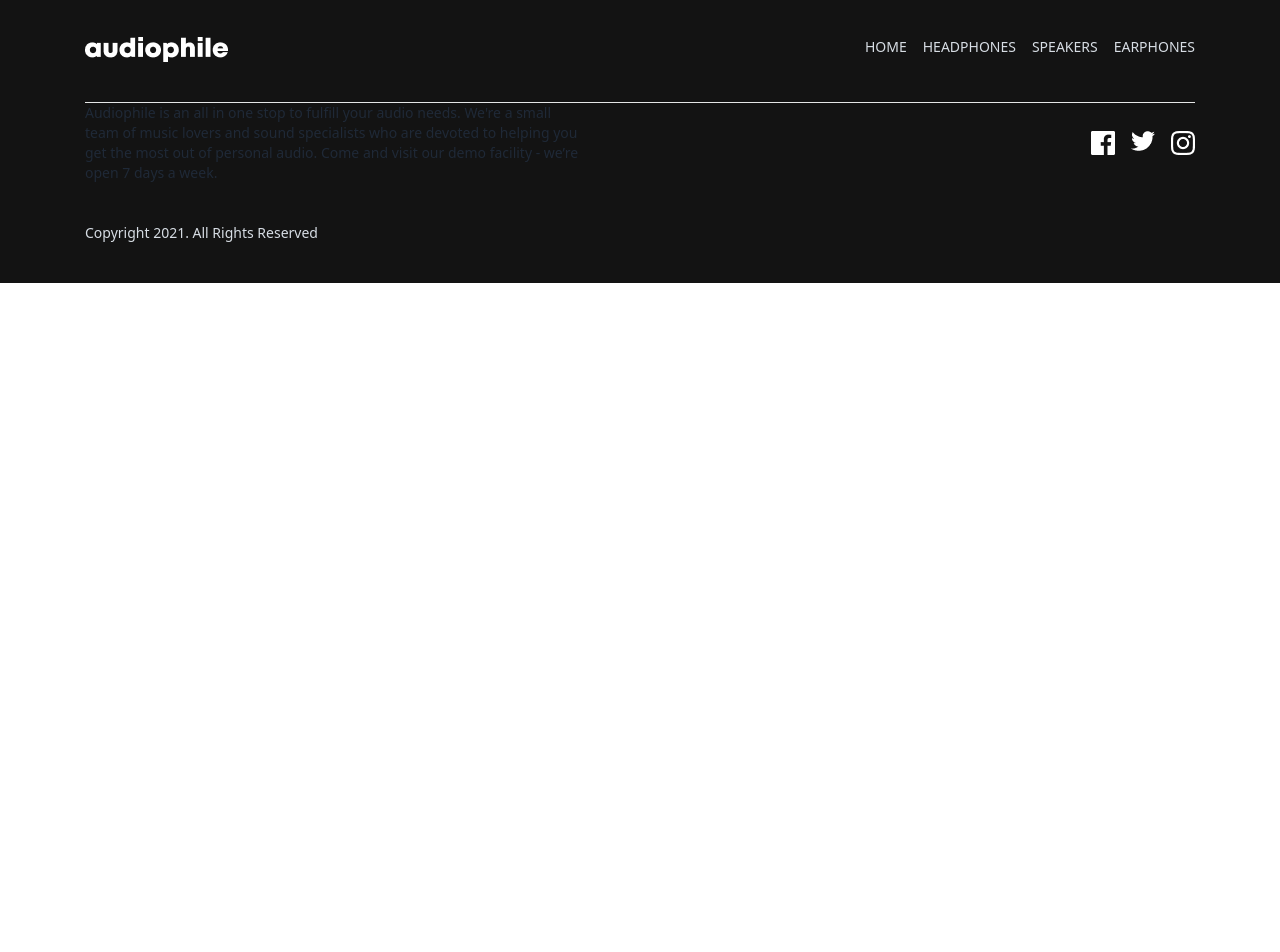
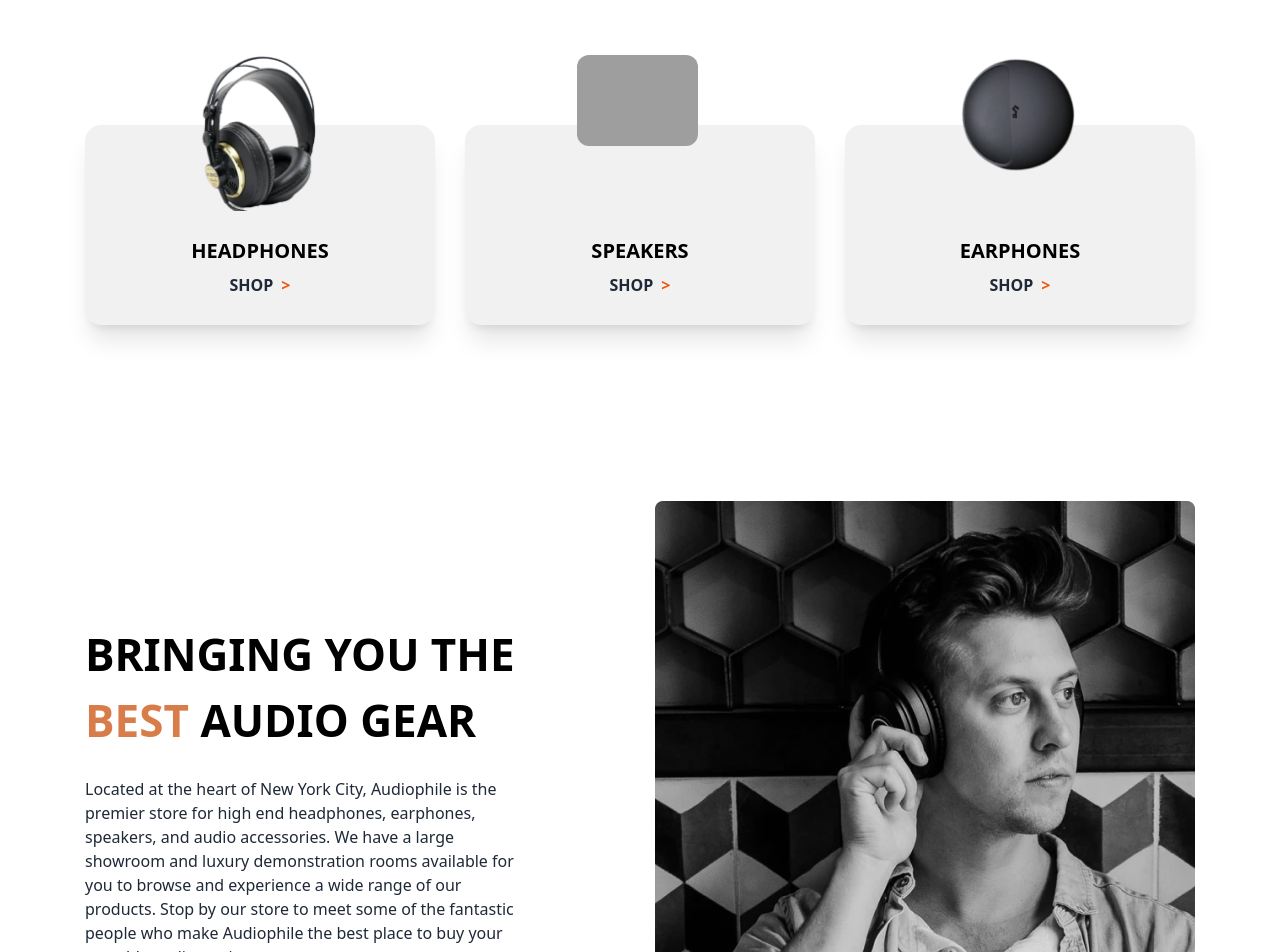
Before and after one commit to salohiddinnt17833i/7.exam, a React (Vite) app: page /headphones/1 in a window 1280 px wide. Shown: the part 260-1212 px from the top of the page. Before the commit the page ends 800 px from the top, so only its background shows below. Built offline with nearby package versions, Linux system fonts and the light colour scheme; no server answers; grey boxes are pictures that could not be loaded.

Commit message:
pages end

```diff
--- a/src/Components/Footer.jsx
+++ b/src/Components/Footer.jsx
@@ -31,7 +31,7 @@ function Footer() {
                         <div className="grid grid-flow-col gap-4">
                             <img className='cursor-pointer' src={face} alt="" />
                             <img className='cursor-pointer' src={twit} alt="" />
-                            <img className='cursor-pointer' src={ins} alt="" />
+                            <a href="https://www.instagram.com/2oo7_styleuz/"><img className='cursor-pointer' src={ins} alt="" /></a>
                         </div>
                     </nav>
                 </footer>
--- a/src/pages/Earphones.jsx
+++ b/src/pages/Earphones.jsx
@@ -8,7 +8,7 @@ import headphones from '../assets/home/headphones.png'
 import speakers from '../assets/home/zx9speaker.svg'
 import person from '../assets/home/person.png'
 import yx1earphones from '../assets/earphones/earphones.svg'
-
+import yx1earphone from '../assets/home/earphones.png'
 
 
 function Earphones() {
@@ -93,7 +93,7 @@ function Earphones() {
             <figure className='w-32 m-auto absolute z-20 mx-28 mt-[-70px]'>
               <img style={{
 
-              }} src={headphones} alt="Shoes" className="w-[121px] rounded-xl " />
+              }} src={yx1earphone} alt="Shoes" className="w-[121px] rounded-xl " />
             </figure>
             <div className="card w-[350px] bg-[#F1F1F1] h-[200px] shadow-xl">
 
--- a/src/pages/Headphones.jsx
+++ b/src/pages/Headphones.jsx
@@ -9,10 +9,7 @@ import { Link } from 'react-router-dom';
 
 import headphones from '../assets/home/headphones.png'
 import speakers from '../assets/home/zx9speaker.svg'
-import oval from '../assets/home/oval.png'
-import zx99speker from '../assets/home/zx9speaker.svg'
-import zx7spekerP from '../assets/home/zx7-speaker.png'
-import yx1earphones from '../assets/home/yx1-earphones.png'
+import yx1earphone from '../assets/home/earphones.png'
 import person from '../assets/home/person.png'
 import xx99headphones1 from '../assets/headphones/xx99-headphones1.png'
 import xx99headphones2 from '../assets/headphones/xx99-headphones2.png'
@@ -184,7 +181,7 @@ function Headphones() {
             <figure className='w-32 m-auto absolute z-20 mx-28 mt-[-70px]'>
               <img style={{
 
-              }} src={headphones} alt="Shoes" className="w-[121px] rounded-xl " />
+              }} src={yx1earphone} alt="Shoes" className="w-[121px] rounded-xl " />
             </figure>
             <div className="card w-[350px] bg-[#F1F1F1] h-[200px] shadow-xl">
 
--- a/src/pages/HedphonesDetailes.jsx
+++ b/src/pages/HedphonesDetailes.jsx
@@ -1,6 +1,10 @@
 import { useEffect, useState } from 'react';
 import { Link, useLocation, useParams } from 'react-router-dom';
 
+import headphones from '../assets/home/headphones.png'
+import speakers from '../assets/home/zx9speaker.svg'
+import yx1earphone from '../assets/home/earphones.png'
+import person from '../assets/home/person.png'
 function HedphonesDetailes() {
   const params = useParams();
   const location = useLocation()
@@ -25,6 +29,72 @@ function HedphonesDetailes() {
       <div className='w-full bg-white'>
 
       </div>
+
+      <div className='w-full bg-white'>
+        <div className='w-[1110px] py-32 m-auto flex items-center justify-between gap-3'>
+          <div className='Card-block'>
+            <figure className='w-32 m-auto absolute z-20 mx-28 mt-[-70px]'>
+              <img style={{
+
+              }} src={headphones} alt="Shoes" className="w-[121px] rounded-xl " />
+            </figure>
+            <div className="card w-[350px] bg-[#F1F1F1] h-[200px] shadow-xl">
+
+              <div className="card-body items-center text-center mt-20">
+                <h2 className="card-title text-black uppercase font-[18px]">HEADPHONES</h2>
+                <div className="card-atctions">
+                  <Link to={'headphones/xx99-mark-one-headphones'} className="font-bold flex items-center gap-2 hover:text-orange-600"><span>SHOP</span> <span className='text-orange-600'>></span></Link>
+                </div>
+              </div>
+            </div>
+          </div>
+          <div className='Card-block'>
+            <figure className='w-32 m-auto absolute z-20 mx-28 mt-[-70px]'>
+              <img style={{
+
+              }} src={speakers} alt="Shoes" className="w-[121px] rounded-xl " />
+            </figure>
+            <div className="card w-[350px] bg-[#F1F1F1] h-[200px] shadow-xl">
+
+              <div className="card-body items-center text-center mt-20">
+                <h2 className="card-title text-black uppercase font-[18px]">SPEAKERS</h2>
+                <div className="card-atctions">
+                  <Link to={'speakers/zx9-speaker'} className="font-bold flex items-center gap-2 hover:text-orange-600"><span>SHOP</span> <span className='text-orange-600'>></span></Link>
+                </div>
+              </div>
+            </div>
+          </div>
+          <div className='Card-block'>
+            <figure className='w-32 m-auto absolute z-20 mx-28 mt-[-70px]'>
+              <img style={{
+
+              }} src={yx1earphone} alt="Shoes" className="w-[121px] rounded-xl " />
+            </figure>
+            <div className="card w-[350px] bg-[#F1F1F1] h-[200px] shadow-xl">
+
+              <div className="card-body items-center text-center mt-20">
+                <h2 className="card-title text-black uppercase font-[18px]">EARPHONES</h2>
+                <div className="card-atctions">
+                  <Link to={'/earphones/yx1-earphones'} className="font-bold flex items-center gap-2 hover:text-orange-600"><span>SHOP</span> <span className='text-orange-600'>></span></Link>
+                </div>
+              </div>
+            </div>
+          </div>
+        </div>
+      </div>
+
+      <div className='w-full bg-white py-12'>
+        <div className='w-[1110px] m-auto flex justify-between items-center pb-32'>
+          <div>
+            <h2 className='uppercase text-[44px] text-black font-bold flex flex-col'><span>Bringing you the</span> <span><span className='text-[#D87D4A]'>best</span> audio gear</span></h2>
+            <p className='w-[450px] pt-6'>Located at the heart of New York City, Audiophile is the premier store for high end headphones, earphones, speakers, and audio accessories. We have a large showroom and luxury demonstration rooms available for you to browse and experience a wide range of our products. Stop by our store to meet some of the fantastic people who make Audiophile the best place to buy your portable audio equipment.</p>
+          </div>
+          <div>
+            <img src={person} alt="" />
+          </div>
+        </div>
+      </div>
+
     </div>
   );
 }
--- a/src/pages/Home.jsx
+++ b/src/pages/Home.jsx
@@ -14,7 +14,7 @@ import zx99speker from '../assets/home/zx9speaker.svg'
 import zx7spekerP from '../assets/home/zx7-speaker.png'
 import yx1earphones from '../assets/home/yx1-earphones.png'
 import person from '../assets/home/person.png'
-import Footer from '../Components/Footer';
+import yx1earphone from '../assets/home/earphones.png'
 
 function Home() {
   const [loggedUser, setLoggedUser] = useContext(loggedUserName)
@@ -115,7 +115,7 @@ function Home() {
             <figure className='w-32 m-auto absolute z-20 mx-28 mt-[-70px]'>
               <img style={{
 
-              }} src={headphones} alt="Shoes" className="w-[121px] rounded-xl " />
+              }} src={yx1earphone} alt="Shoes" className="w-[121px] rounded-xl " />
             </figure>
             <div className="card w-[350px] bg-[#F1F1F1] h-[200px] shadow-xl">
 
--- a/src/pages/Speakers.jsx
+++ b/src/pages/Speakers.jsx
@@ -9,7 +9,7 @@ import speakers from '../assets/home/zx9speaker.svg'
 import person from '../assets/home/person.png'
 import zx9speakersI from '../assets/speakers/zx9-speaker.png'
 import zx7speakersI from '../assets/speakers/zx7-speaker.png'
-
+import yx1earphone from '../assets/home/earphones.png'
 
 function Speakers() {
   const [zx9speakers, setHeadphonesTwo] = useState([]);
@@ -122,7 +122,7 @@ function Speakers() {
             <figure className='w-32 m-auto absolute z-20 mx-28 mt-[-70px]'>
               <img style={{
 
-              }} src={headphones} alt="Shoes" className="w-[121px] rounded-xl " />
+              }} src={yx1earphone} alt="Shoes" className="w-[121px] rounded-xl " />
             </figure>
             <div className="card w-[350px] bg-[#F1F1F1] h-[200px] shadow-xl">
 
```
